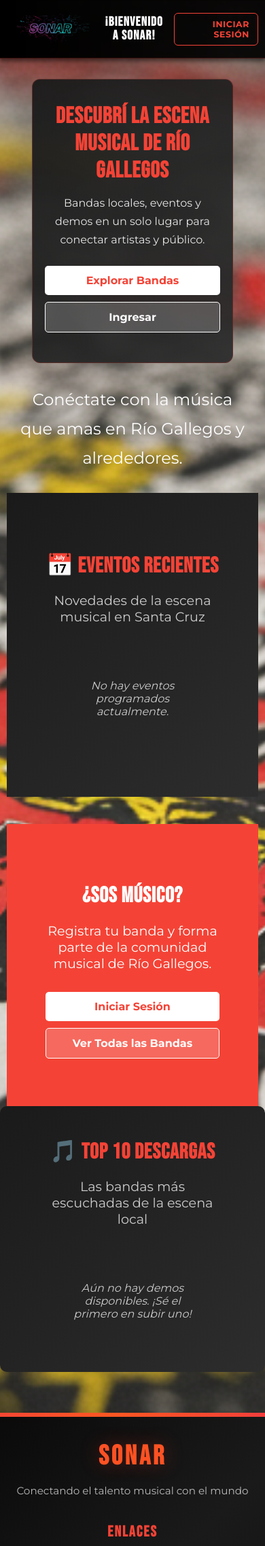
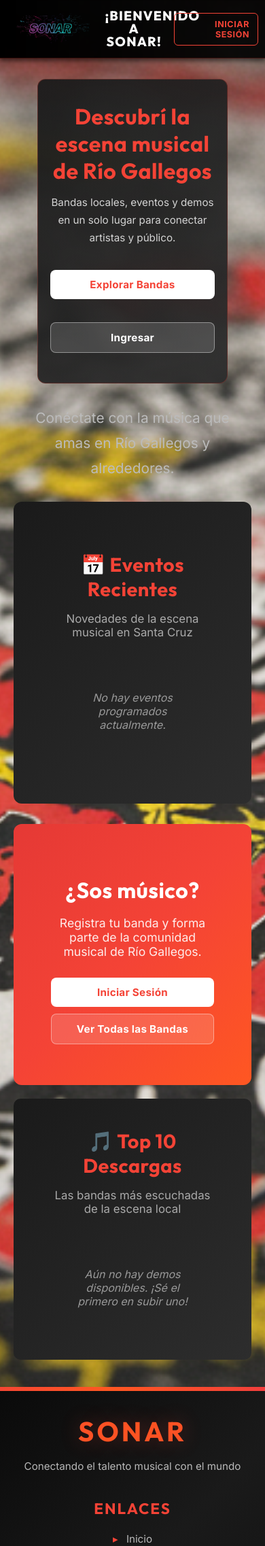
Before and after one commit to NicoButter/sonar, a Django app: page / in a window 390 px wide. Shown: the top 2274 px of the page at 68% size. Run offline with Django 5.2, Linux system fonts and the light colour scheme; data that the repository does not hold is empty.

Commit message:
Update styles for landing page and base layout: change font families, enhance responsiveness, and improve layout structure

```diff
--- a/accounts/static/accounts/css/landing_page_styles.css
+++ b/accounts/static/accounts/css/landing_page_styles.css
@@ -6,17 +7,21 @@
 
 .landing-layout {
     width: 100%;
-    position: relative;
+    max-width: 1400px;
+    margin: 0 auto;
+    display: flex;
+    gap: 30px;
+    padding: 0 20px;
     box-sizing: border-box;
-    padding-right: 420px;
+    align-items: flex-start;
 }
 
 .landing-main {
-    max-width: 860px;
-    margin: 0 auto;
-    padding: 0 20px;
+    flex: 1;
+    min-width: 0;
 }
 
+/* ===== Hero Section ===== */
 .hero-section {
     margin-bottom: 32px;
 }
@@ -38,42 +43,65 @@
 .hero-text {
     margin: 0 auto;
     max-width: 700px;
-    font-size: 1.1rem;
+    font-size: 1.05rem;
     line-height: 1.7;
-    color: #e6e6e6;
+    color: #d4d4d4;
 }
 
 .hero-actions {
     margin-top: 24px;
+    display: flex;
+    gap: 14px;
+    justify-content: center;
+    flex-wrap: wrap;
 }
 
+/* ===== Sidebar Top 10 ===== */
 .landing-top10 {
-    position: fixed;
+    width: 360px;
+    flex-shrink: 0;
+    position: sticky;
     top: 130px;
-    right: 20px;
-    width: 380px;
+    align-self: flex-start;
     max-height: calc(100vh - 150px);
     overflow-y: auto;
     z-index: 900;
 }
 
+/* Scrollbar styling for sidebar */
+.landing-top10::-webkit-scrollbar {
+    width: 5px;
+}
+.landing-top10::-webkit-scrollbar-track {
+    background: transparent;
+}
+.landing-top10::-webkit-scrollbar-thumb {
+    background: rgba(244, 67, 54, 0.3);
+    border-radius: 10px;
+}
+
+/* ===== Landing content intro ===== */
 #landing-content h2 {
     font-size: 3rem;
     margin-bottom: 20px;
-    color: #f44336; /* Color destacado */
+    color: #f44336;
 }
 
 #landing-content p {
-    font-size: 1.5rem;
+    font-size: 1.3rem;
     line-height: 1.8;
+    color: #bbb;
 }
 
-/* Secciones principales */
-.top-downloads-section, .events-section, .cta-section {
-    padding: 60px 0;
+/* ===== Sections ===== */
+.top-downloads-section,
+.events-section,
+.cta-section {
+    padding: 50px 0;
     background: linear-gradient(135deg, #1a1a1a 0%, #2d2d2d 100%);
     color: white;
-    margin-bottom: 40px;
+    margin-bottom: 30px;
+    border-radius: 12px;
 }
 
 .landing-top10 .top-downloads-section {
@@ -93,7 +122,7 @@
 }
 
 .section-title {
-    font-size: 2.5rem;
+    font-size: 2.2rem;
     text-align: center;
     margin-bottom: 10px;
     color: #f44336;
@@ -101,68 +130,74 @@
 
 .section-subtitle {
     text-align: center;
-    font-size: 1.2rem;
-    margin-bottom: 40px;
-    color: #ccc;
+    font-size: 1.05rem;
+    margin-bottom: 36px;
+    color: #aaa;
 }
 
-/* Top Descargas */
+/* ===== Top Descargas ===== */
 .bandas-grid {
     display: grid;
-    grid-template-columns: repeat(auto-fit, minmax(300px, 1fr));
-    gap: 30px;
+    grid-template-columns: repeat(auto-fit, minmax(280px, 1fr));
+    gap: 24px;
 }
 
 .landing-top10 .bandas-grid {
     grid-template-columns: 1fr;
-    gap: 16px;
+    gap: 14px;
 }
 
 .banda-card {
-    background: rgba(255, 255, 255, 0.1);
+    background: rgba(255, 255, 255, 0.07);
     border-radius: 10px;
     overflow: hidden;
-    transition: transform 0.3s ease;
+    transition: transform 0.3s ease, box-shadow 0.3s ease;
+    border: 1px solid rgba(255, 255, 255, 0.06);
 }
 
 .banda-card:hover {
-    transform: translateY(-5px);
+    transform: translateY(-4px);
+    box-shadow: 0 8px 24px rgba(0, 0, 0, 0.4);
 }
 
 .banda-image img {
     width: 100%;
     height: 200px;
     object-fit: cover;
+    border-radius: 0;
 }
 
 .landing-top10 .banda-image img {
-    height: 140px;
+    height: 130px;
 }
 
 .banda-info {
-    padding: 20px;
+    padding: 18px;
 }
 
 .banda-info h3 {
-    margin: 0 0 10px 0;
+    margin: 0 0 8px 0;
     color: #f44336;
+    font-size: 1.15rem;
 }
 
 .banda-descargas {
-    color: #ccc;
-    font-size: 0.9rem;
-    margin-bottom: 15px;
+    color: #aaa;
+    font-size: 0.85rem;
+    margin-bottom: 14px;
 }
 
-.btn-download, .btn-view {
+.btn-download,
+.btn-view {
     display: inline-block;
     padding: 8px 16px;
-    margin-right: 10px;
-    margin-bottom: 10px;
+    margin-right: 8px;
+    margin-bottom: 8px;
     text-decoration: none;
-    border-radius: 5px;
-    font-weight: bold;
-    transition: background 0.3s ease;
+    border-radius: 6px;
+    font-weight: 600;
+    font-size: 0.85rem;
+    transition: background 0.3s ease, transform 0.2s ease;
 }
 
 .btn-download {
@@ -210,53 +254,60 @@
 }
 
 .event-date {
-    color: #ccc;
-    font-size: 0.9rem;
+    color: #aaa;
+    font-size: 0.85rem;
+    white-space: nowrap;
 }
 
 .event-location {
-    color: #fff;
-    font-weight: bold;
+    color: #e0e0e0;
+    font-weight: 600;
     margin-bottom: 10px;
 }
 
 .event-description {
-    color: #ddd;
+    color: #ccc;
     line-height: 1.6;
-    margin-bottom: 15px;
+    margin-bottom: 14px;
 }
 
 .event-organizer {
-    color: #ccc;
-    font-size: 0.9rem;
+    color: #999;
+    font-size: 0.85rem;
     margin: 0;
 }
 
-/* Call to Action */
+/* ===== Call to Action ===== */
 .cta-section {
     text-align: center;
-    background: #f44336 !important;
+    background: linear-gradient(135deg, #e53935 0%, #f44336 50%, #ff5722 100%) !important;
     margin-bottom: 0;
+    border-radius: 12px;
 }
 
 .cta-section h2 {
     color: white;
-    margin-bottom: 20px;
+    margin-bottom: 16px;
 }
 
 .cta-section p {
-    font-size: 1.2rem;
-    margin-bottom: 30px;
+    font-size: 1.1rem;
+    margin-bottom: 28px;
+    color: rgba(255, 255, 255, 0.9);
 }
 
-.btn-primary, .btn-secondary {
+/* ===== Buttons ===== */
+.btn-primary,
+.btn-secondary {
     display: inline-block;
-    padding: 12px 24px;
-    margin: 0 10px;
+    padding: 12px 28px;
+    margin: 0 8px;
     text-decoration: none;
-    border-radius: 5px;
-    font-weight: bold;
-    transition: background 0.3s ease;
+    border-radius: 8px;
+    font-weight: 700;
+    font-size: 0.95rem;
+    letter-spacing: 0.3px;
+    transition: all 0.3s ease;
 }
 
 .btn-primary {
@@ -265,36 +316,35 @@
 }
 
 .btn-primary:hover {
-    background: #f0f0f0;
+    background: #f5f5f5;
+    transform: translateY(-1px);
+    box-shadow: 0 4px 12px rgba(0, 0, 0, 0.2);
 }
 
 .btn-secondary {
-    background: rgba(255, 255, 255, 0.2);
+    background: rgba(255, 255, 255, 0.15);
     color: white;
-    border: 1px solid white;
+    border: 1px solid rgba(255, 255, 255, 0.4);
 }
 
 .btn-secondary:hover {
-    background: rgba(255, 255, 255, 0.3);
+    background: rgba(255, 255, 255, 0.25);
+    transform: translateY(-1px);
 }
 
-/* Mensaje sin contenido */
+/* ===== No Content ===== */
 .no-content {
     text-align: center;
-    color: #ccc;
+    color: #999;
     font-style: italic;
-    padding: 40px;
+    padding: 40px 20px;
 }
 
-/* Responsive */
-@media (max-width: 768px) {
+/* ===== Responsive ===== */
+@media (max-width: 1024px) {
     .landing-layout {
-        padding-right: 0;
-    }
-
-    .landing-main {
-        max-width: 100%;
-        padding: 0 10px;
+        flex-direction: column;
+        gap: 20px;
     }
 
     .landing-top10 {
@@ -302,7 +352,12 @@
         width: 100%;
         max-height: none;
         overflow: visible;
-        margin: 0 auto 20px;
+    }
+}
+
+@media (max-width: 768px) {
+    .landing-main {
+        padding: 0;
     }
 
     .hero-content {
@@ -310,41 +365,50 @@
     }
 
     .hero-title {
-        font-size: 2.1rem;
+        font-size: 2rem;
     }
 
     .hero-text {
-        font-size: 1rem;
+        font-size: 0.95rem;
     }
 
-    .bandas-grid, .events-grid {
+    .bandas-grid,
+    .events-grid {
         grid-template-columns: 1fr;
     }
 
     .events-grid {
-        gap: 20px;
+        gap: 16px;
     }
 
     .event-header {
         flex-direction: column;
-        gap: 8px;
+        gap: 6px;
     }
 
     .section-title {
-        font-size: 2rem;
+        font-size: 1.8rem;
     }
 
-    .btn-download, .btn-view {
+    .btn-download,
+    .btn-view {
         display: block;
         width: 100%;
         text-align: center;
-        margin-bottom: 10px;
+        margin-bottom: 8px;
         margin-right: 0;
     }
 
-    .btn-primary, .btn-secondary {
+    .btn-primary,
+    .btn-secondary {
         display: block;
         width: 100%;
         margin: 10px 0;
+        text-align: center;
+    }
+
+    .hero-actions {
+        flex-direction: column;
+        align-items: stretch;
     }
 }
--- a/static/css/base_styles.css
+++ b/static/css/base_styles.css
@@ -3,7 +3,7 @@
 }
 
 body {
-    font-family: 'Montserrat', sans-serif;
+    font-family: 'Inter', sans-serif;
     background-color: #121212;
     color: #fff;
     display: flex;
@@ -72,8 +72,9 @@ header {
 
 .page-title h1 {
     color: #fff;
-    font-family: 'Bebas Neue', sans-serif;
+    font-family: 'Outfit', sans-serif;
     font-size: 2.1rem;
+    font-weight: 800;
     letter-spacing: 1.2px;
     margin: 0;
     line-height: 1;
@@ -140,7 +141,7 @@ header.shrunken .logo-img {
 }
 
 header.shrunken .page-title h1 {
-    font-size: 1.6rem;
+    font-size: 1.5rem;
 }
 
 main {
@@ -151,8 +152,9 @@ main {
 }
 
 h1 {
-    font-family: 'Bebas Neue', sans-serif;
+    font-family: 'Outfit', sans-serif;
     font-size: 3rem;
+    font-weight: 800;
     color: #f44336;
     margin-bottom: 20px;
     text-transform: uppercase;
@@ -161,11 +163,12 @@ h1 {
 
 h2,
 h3 {
-    font-family: 'Bebas Neue', sans-serif;
+    font-family: 'Outfit', sans-serif;
     font-size: 2rem;
+    font-weight: 700;
     color: #fff;
     margin-bottom: 10px;
-    letter-spacing: 0.8px;
+    letter-spacing: 0.5px;
 }
 
 button {
@@ -240,7 +243,7 @@ button:hover {
 }
 
 .footer-logo {
-    font-family: 'Bebas Neue', sans-serif;
+    font-family: 'Outfit', sans-serif;
     font-size: 3.5rem;
     letter-spacing: 4px;
     margin: 0;
@@ -271,7 +274,7 @@ button:hover {
 }
 
 .footer-section h4 {
-    font-family: 'Bebas Neue', sans-serif;
+    font-family: 'Outfit', sans-serif;
     font-size: 1.4rem;
     letter-spacing: 2px;
     margin: 0 0 20px 0;
--- a/templates/base.html
+++ b/templates/base.html
@@ -8,7 +8,7 @@
 
     <title>{% block title %}Sonar{% endblock %}</title>
 
-    <link href="https://fonts.googleapis.com/css2?family=Bebas+Neue&family=Montserrat:wght@400;500;600;700&display=swap" rel="stylesheet">
+    <link href="https://fonts.googleapis.com/css2?family=Outfit:wght@400;500;600;700;800&family=Inter:wght@300;400;500;600;700&display=swap" rel="stylesheet">
     <link rel="stylesheet" href="{% static 'css/base_styles.css' %}">
 
     {% block extra_styles %}{% endblock %}
```
Also changed, not shown: other parts of accounts/static/accounts/css/landing_page_styles.css (+23 -12 lines).
